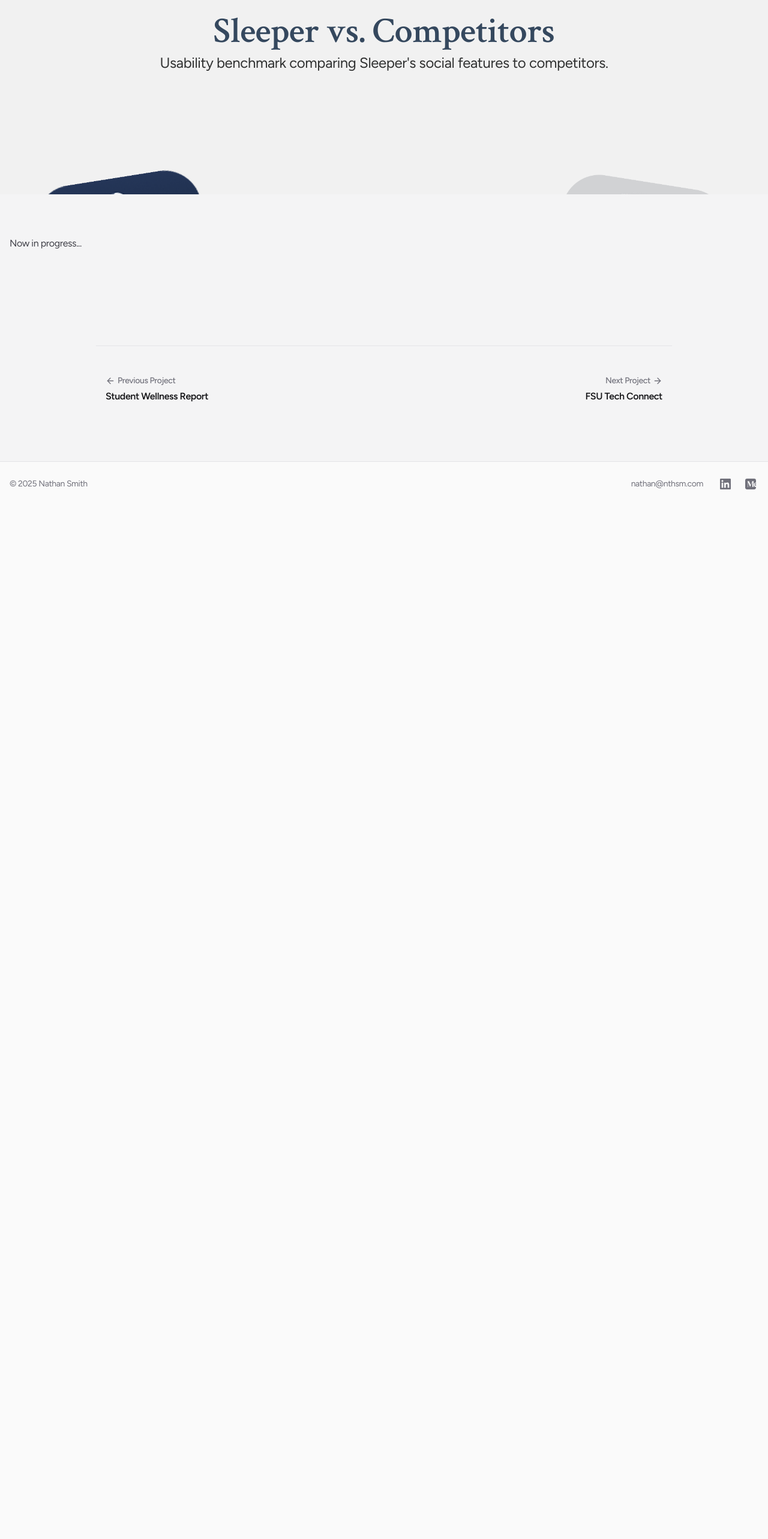
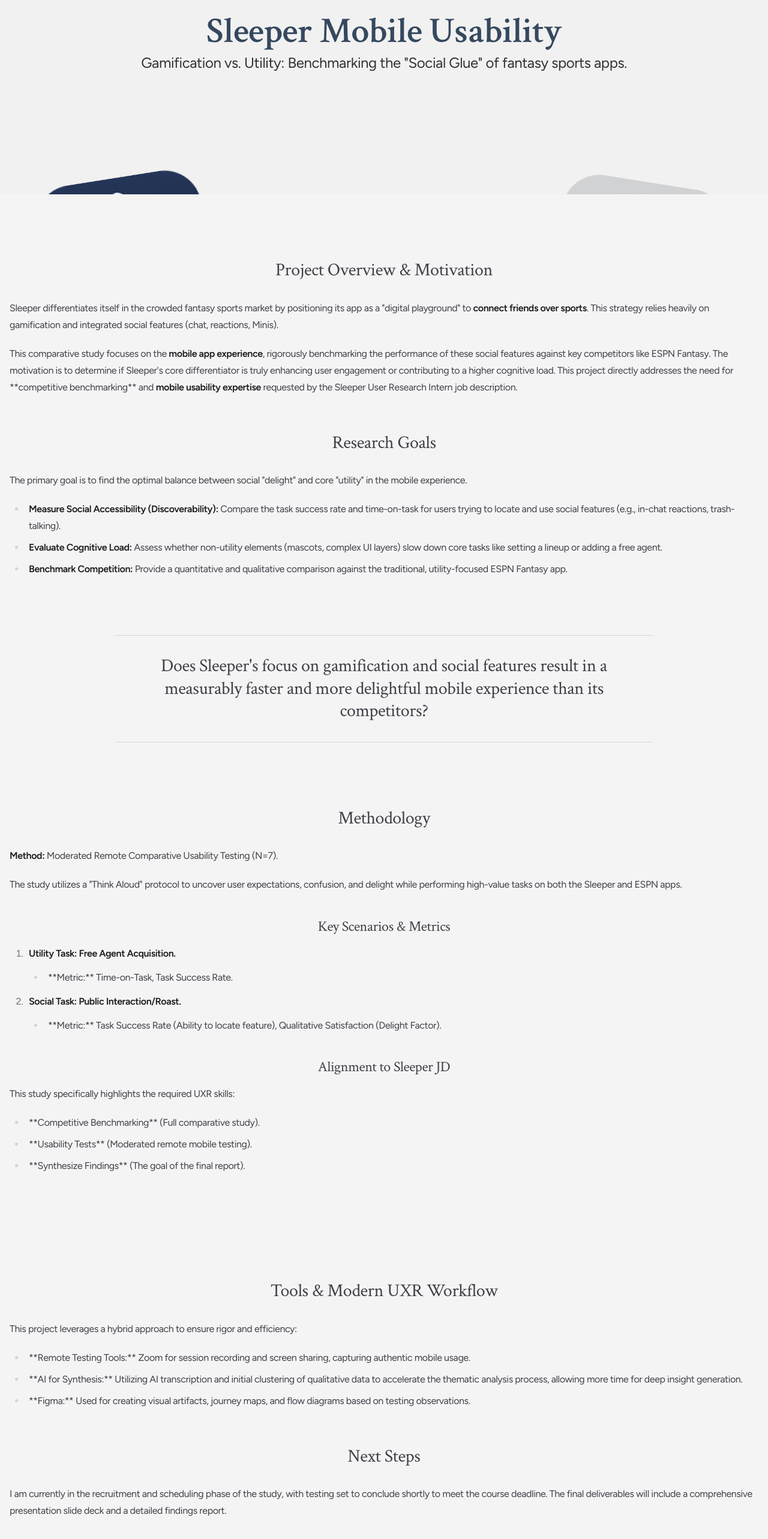
Before and after one commit to nthsm/portfolio, a Next.js app: page /sleeper-research in a window 1280 px wide. Shown: the part 68-2634 px from the top of the page at 60% size. Before the commit the page ends 912 px from the top, so only its background shows below. Built offline with nearby package versions, Linux system fonts and the light colour scheme.

Commit message:
Update page.tsx

```diff
--- a/app/(posts)/sleeper-research/page.tsx
+++ b/app/(posts)/sleeper-research/page.tsx
@@ -3,30 +3,106 @@ import { ParallaxHeader } from '@/components/ui/ParallaxHeader'
 
 export const metadata: Metadata = {
   title: {
-    absolute: 'Sleeper vs. Competitors — Nathan Smith',
+    absolute: 'Sleeper Mobile Usability — Nathan Smith',
   },
   description:
-    "Usability benchmark comparing Sleeper's social features to competitors.",
+    'Comparative usability study benchmarking the social features of fantasy sports applications.',
 }
 
 export default function SleeperResearchPage() {
   return (
     <div className="imon-parallax-container">
-      <ParallaxHeader
-        speedFactor={0.4}
-        className="project-color-navy"
-      >
-        <h1>Sleeper vs. Competitors</h1>
+      <ParallaxHeader speedFactor={0.4} className="project-color-navy">
+        <h1>Sleeper Mobile Usability</h1>
         <p className="subtitle">
-          Usability benchmark comparing Sleeper's social features to
-          competitors.
+          Gamification vs. Utility: Benchmarking the "Social Glue" of fantasy
+          sports apps.
         </p>
       </ParallaxHeader>
 
       <div className="imon-content-wrapper">
         <div className="content-section">
           <div className="imon-content-inner clearfix">
-            <p>Now in progress...</p>
+            <h2>Project Overview & Motivation</h2>
+            <p>
+              Sleeper differentiates itself in the crowded fantasy sports market by positioning its app as a "digital playground" to <strong>connect friends over sports</strong>. This strategy relies heavily on gamification and integrated social features (chat, reactions, Minis).
+            </p>
+            <p>
+              This comparative study focuses on the <strong>mobile app experience</strong>, rigorously benchmarking the performance of these social features against key competitors like ESPN Fantasy. The motivation is to determine if Sleeper's core differentiator is truly enhancing user engagement or contributing to a higher cognitive load. This project directly addresses the need for **competitive benchmarking** and <strong>mobile usability expertise</strong> requested by the Sleeper User Research Intern job description.
+            </p>
+
+            <h2>Research Goals</h2>
+            <p>
+              The primary goal is to find the optimal balance between social "delight" and core "utility" in the mobile experience.
+            </p>
+            <ul>
+              <li>
+                <strong>Measure Social Accessibility (Discoverability):</strong> Compare the task success rate and time-on-task for users trying to locate and use social features (e.g., in-chat reactions, trash-talking).
+              </li>
+              <li>
+                <strong>Evaluate Cognitive Load:</strong> Assess whether non-utility elements (mascots, complex UI layers) slow down core tasks like setting a lineup or adding a free agent.
+              </li>
+              <li>
+                <strong>Benchmark Competition:</strong> Provide a quantitative and qualitative comparison against the traditional, utility-focused ESPN Fantasy app.
+              </li>
+            </ul>
+
+             <div className="hmw-container not-prose">
+              <div className="hmw-line"></div>
+              <h2 className="hmw-text">
+                Does Sleeper's focus on gamification and social features result in a measurably faster and more delightful mobile experience than its competitors?
+              </h2>
+              <div className="hmw-line"></div>
+            </div>
+
+            <h2>Methodology</h2>
+            <p>
+              <strong>Method:</strong> Moderated Remote Comparative Usability Testing (N=7).
+            </p>
+            <p>
+              The study utilizes a "Think Aloud" protocol to uncover user expectations, confusion, and delight while performing high-value tasks on both the Sleeper and ESPN apps.
+            </p>
+
+            <h3>Key Scenarios & Metrics</h3>
+            <ol>
+                <li><strong>Utility Task: Free Agent Acquisition.</strong>
+                    <ul>
+                        <li>**Metric:** Time-on-Task, Task Success Rate.</li>
+                    </ul>
+                </li>
+                <li><strong>Social Task: Public Interaction/Roast.</strong>
+                    <ul>
+                        <li>**Metric:** Task Success Rate (Ability to locate feature), Qualitative Satisfaction (Delight Factor).</li>
+                    </ul>
+                </li>
+            </ol>
+
+            <h3>Alignment to Sleeper JD</h3>
+            <p>This study specifically highlights the required UXR skills:</p>
+            <ul>
+                <li>**Competitive Benchmarking** (Full comparative study).</li>
+                <li>**Usability Tests** (Moderated remote mobile testing).</li>
+                <li>**Synthesize Findings** (The goal of the final report).</li>
+            </ul>
+          </div>
+        </div>
+
+        <div className="content-section">
+          <div className="imon-content-inner clearfix">
+            <h2>Tools & Modern UXR Workflow</h2>
+            <p>
+               This project leverages a hybrid approach to ensure rigor and efficiency:
+            </p>
+             <ul>
+                <li>**Remote Testing Tools:** Zoom for session recording and screen sharing, capturing authentic mobile usage.</li>
+                <li>**AI for Synthesis:** Utilizing AI transcription and initial clustering of qualitative data to accelerate the thematic analysis process, allowing more time for deep insight generation.</li>
+                <li>**Figma:** Used for creating visual artifacts, journey maps, and flow diagrams based on testing observations.</li>
+            </ul>
+
+            <h2>Next Steps</h2>
+            <p>
+              I am currently in the recruitment and scheduling phase of the study, with testing set to conclude shortly to meet the course deadline. The final deliverables will include a comprehensive presentation slide deck and a detailed findings report.
+            </p>
           </div>
         </div>
       </div>
```
